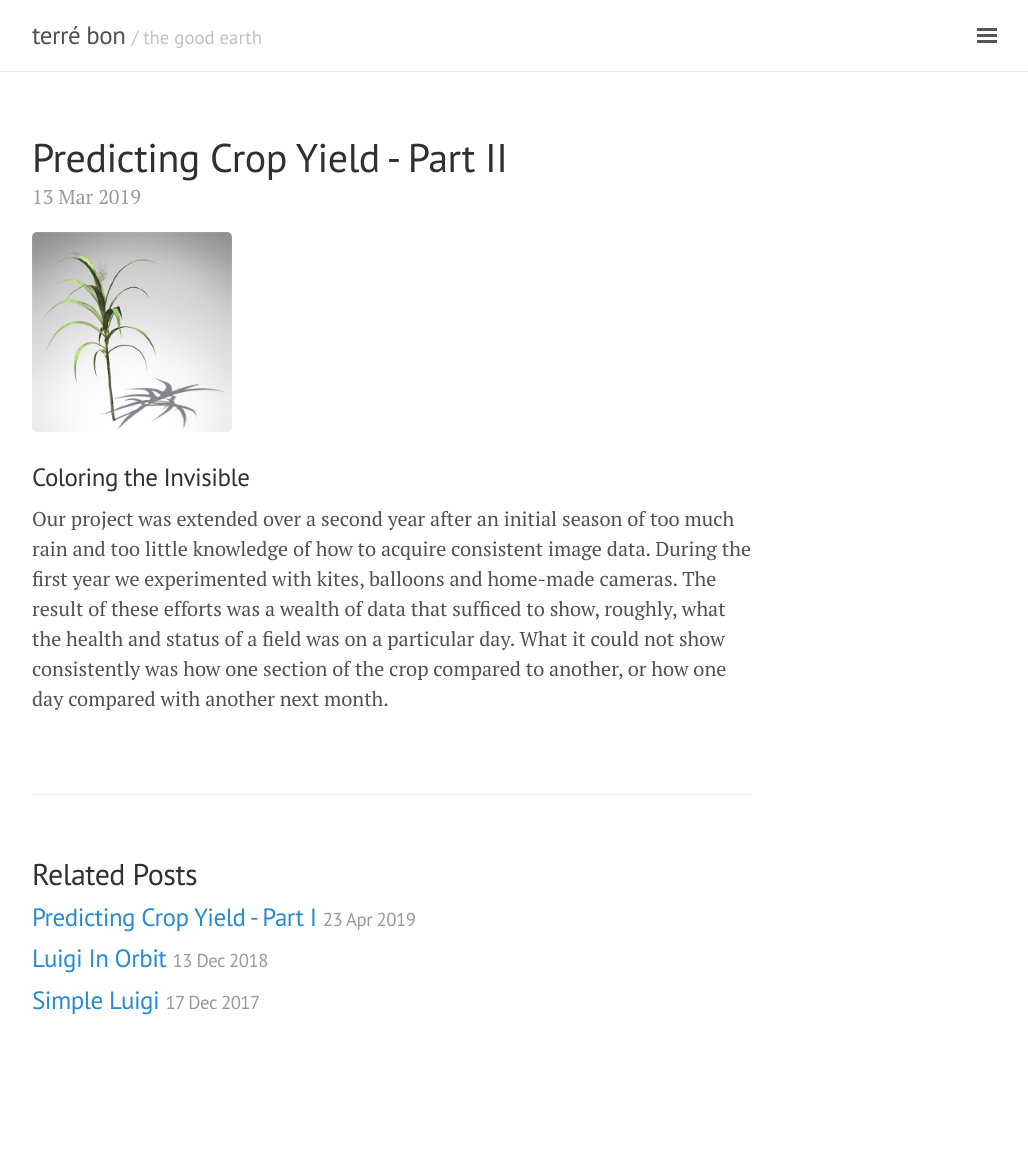
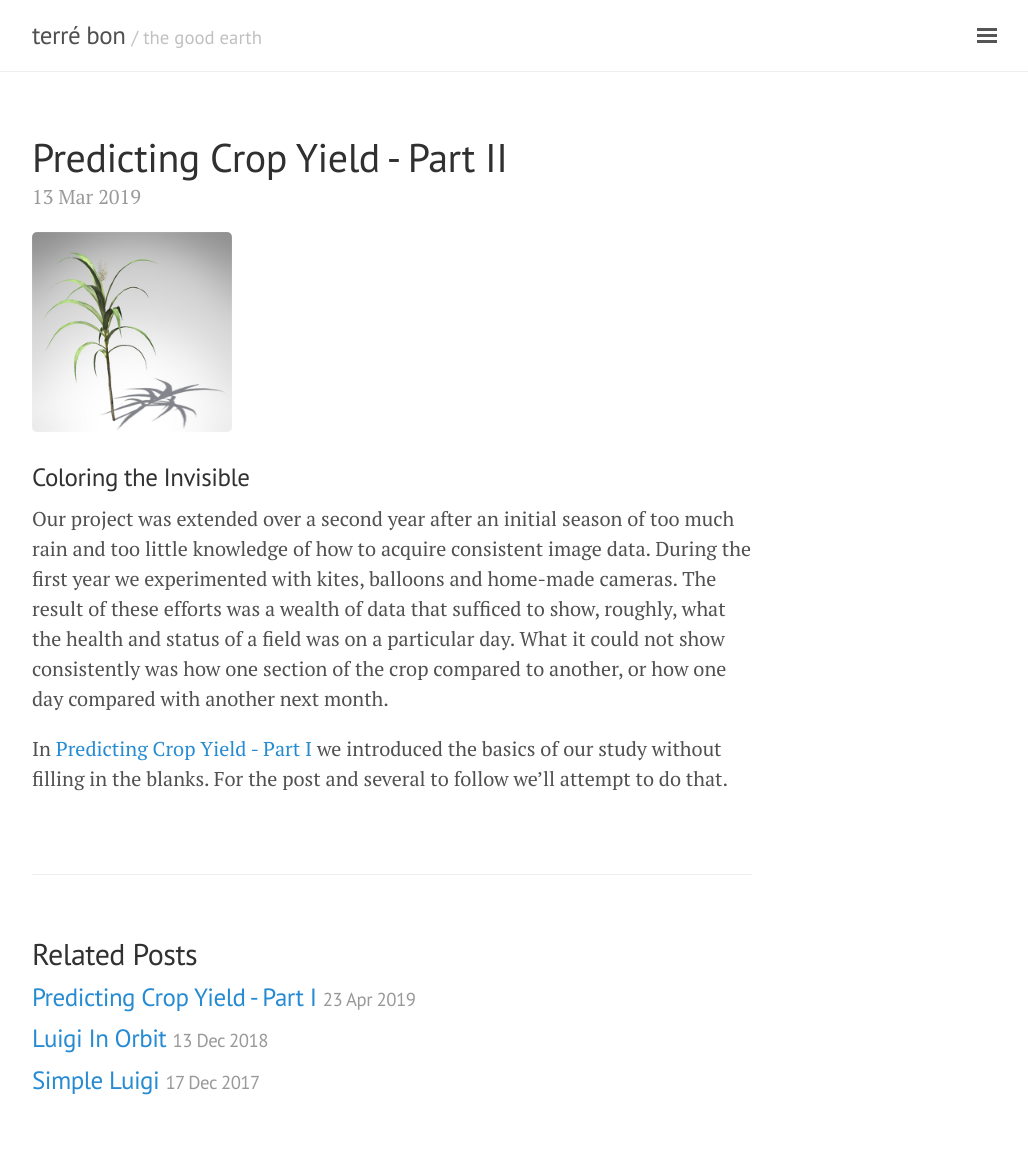
Before and after one commit to geraldmc/geraldmc.github.io, a Jekyll site: the page built from _posts/2019-03-13-predicting-yield-2.md, in a window 1280 px wide. Shown: the whole page, without its empty margins (248-1276 px from the left). Built offline with Jekyll 4.4.1, drawn with Linux system fonts in a browser that asks for light colours; before the commit the page ends 1076 px from its top, so only the background shows below that.

Commit message:
adds PART II

```diff
--- a/_posts/2019-03-13-predicting-yield-2.md
+++ b/_posts/2019-03-13-predicting-yield-2.md
@@ -8,3 +8,5 @@ title: Predicting Crop Yield - Part II
 ### Coloring the Invisible
 
 Our project was extended over a second year after an initial season of too much rain and too little knowledge of how to acquire consistent image data. During the first year we experimented with kites, balloons and home-made cameras. The result of these efforts was a wealth of data that sufficed to show, roughly, what the health and status of a field was on a particular day. What it could not show consistently was how one section of the crop compared to another, or how one day compared with another next month.
+
+In [Predicting Crop Yield - Part I](https://geraldmc.github.io/2019/03/13/predicting-yield-2/) we introduced the basics of our study without filling in the blanks. For the post and several to follow we'll attempt to do that.
```
